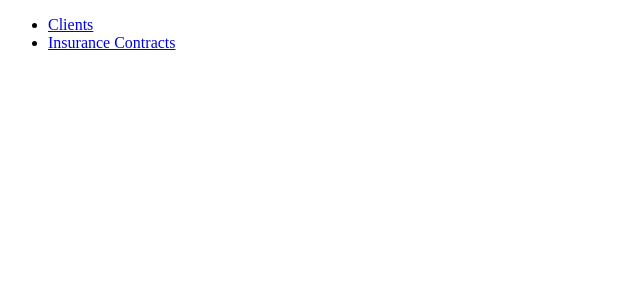
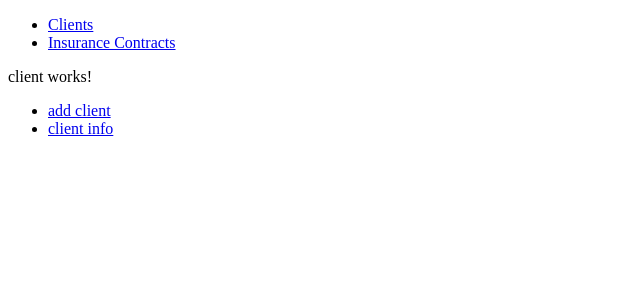
Before and after one commit to Adramelech9/pet-project-portal, an Angular app in the folder pet-project-ui/: page /client-component/client-info-component in a window 1280 px wide. Before the commit this address led to /. Shown: the top 300 px of the page, without its empty margins (0-640 px from the left). Built offline with nearby package versions, Linux system fonts and the light colour scheme.

Commit message:
add correct links

```diff
--- a/pet-project-ui/src/app/app.module.ts
+++ b/pet-project-ui/src/app/app.module.ts
@@ -6,13 +6,15 @@ import { AppComponent } from './app.component';
 import { ClientComponent } from './client/client.component';
 import { InsuranceContractComponent } from './insurance-contract/insurance-contract.component';
 import { AddClientComponent } from './add-client/add-client.component';
+import { ClientInfoComponent } from './client-info/client-info.component';
 
 @NgModule({
   declarations: [
     AppComponent,
     ClientComponent,
     InsuranceContractComponent,
-    AddClientComponent
+    AddClientComponent,
+    ClientInfoComponent
   ],
   imports: [
     BrowserModule,
--- /dev/null
+++ b/pet-project-ui/src/app/client-info/client-info.component.html
@@ -0,0 +1 @@
+<p>client-info works!</p>
--- /dev/null
+++ b/pet-project-ui/src/app/client-info/client-info.component.ts
@@ -0,0 +1,15 @@
+import { Component, OnInit } from '@angular/core';
+
+@Component({
+  selector: 'app-client-info',
+  templateUrl: './client-info.component.html',
+  styleUrls: ['./client-info.component.css']
+})
+export class ClientInfoComponent implements OnInit {
+
+  constructor() { }
+
+  ngOnInit(): void {
+  }
+
+}
--- a/pet-project-ui/src/app/client/client.component.html
+++ b/pet-project-ui/src/app/client/client.component.html
@@ -1,7 +1,7 @@
 <p>client works!</p>
 <nav>
   <ul>
-    <li><a routerLink="/add-client-component">add client</a></li>
-    <li><a routerLink="/client-component">Clients</a></li>
+    <li><a routerLink="add-client-component">add client</a></li>
+    <li><a routerLink="client-info-component">client info</a></li>
   </ul>
 </nav>
```
Also changed, not shown: pet-project-ui/src/app/app-routing.module.ts (+9 -2 lines), pet-project-ui/src/app/client-info/client-info.component.css (added), 1 other file (tests, documents, lock files or other folders).
